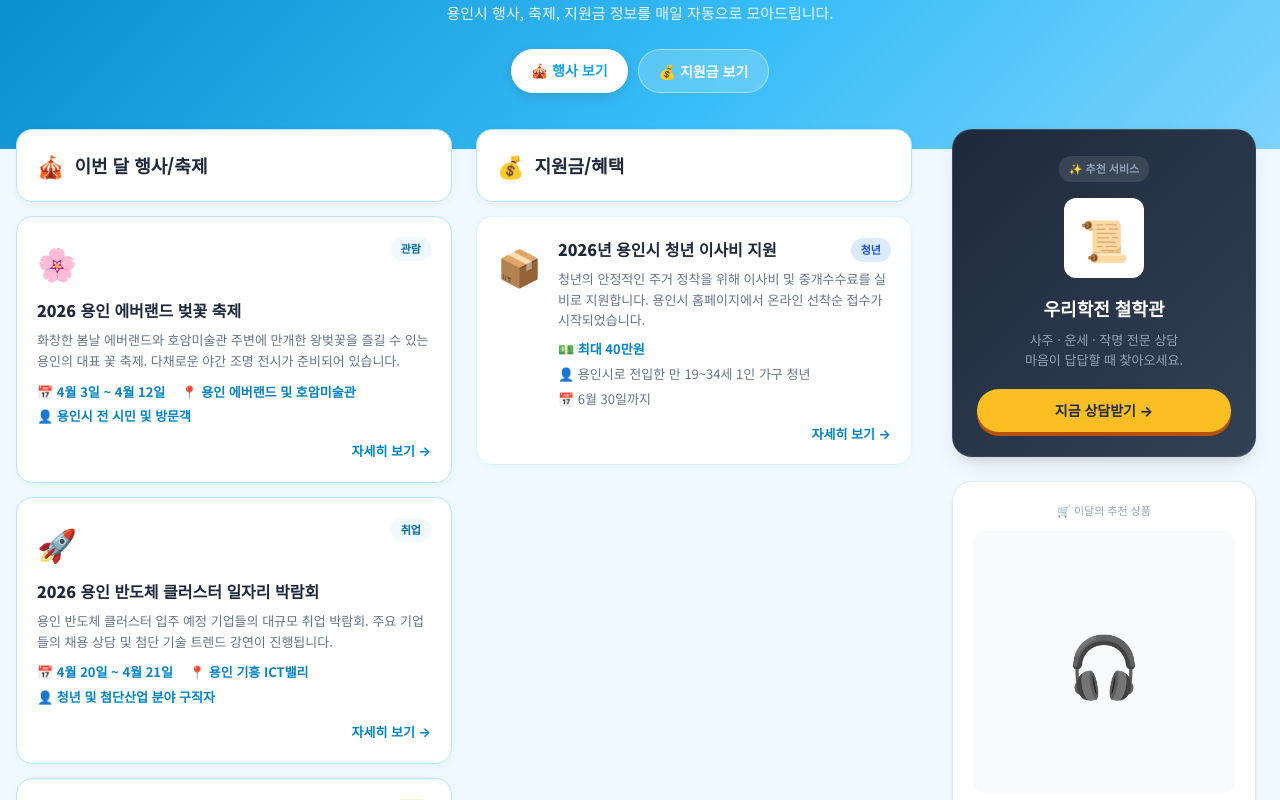
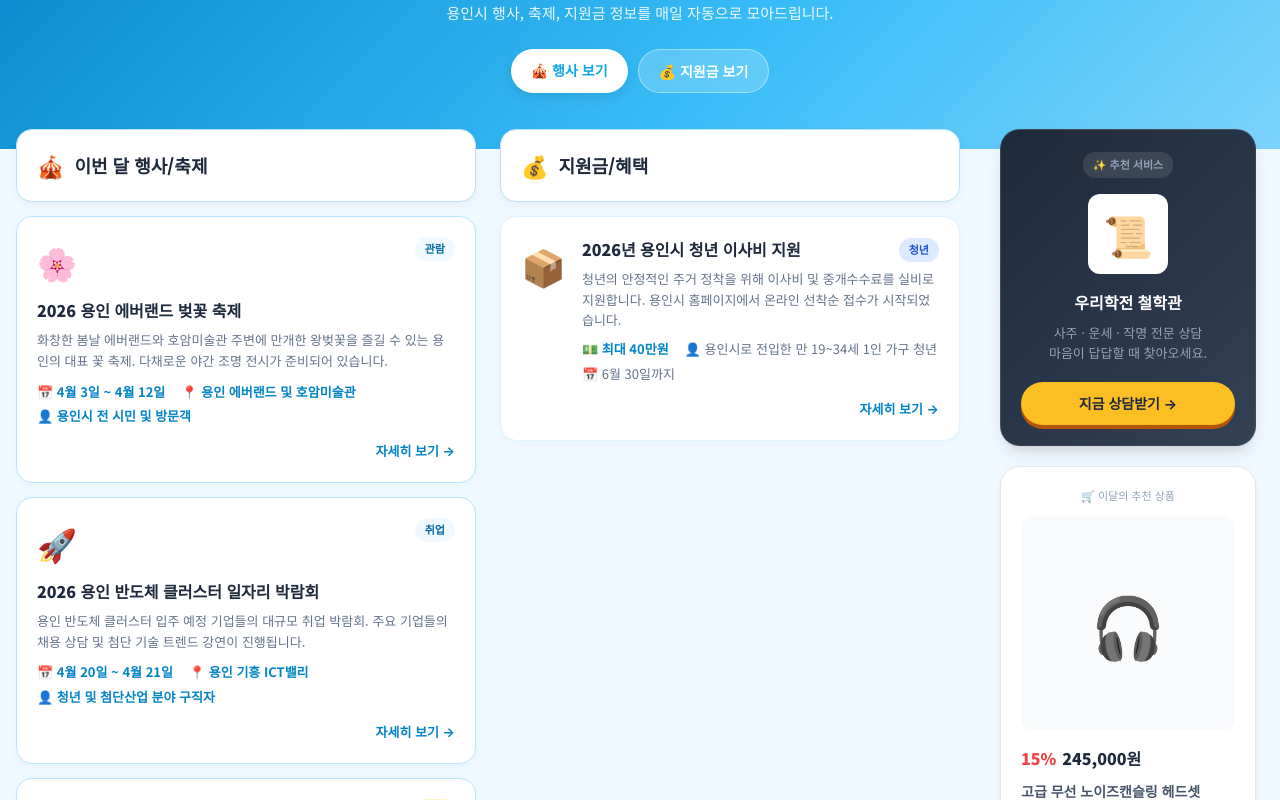
Before and after one commit to bopdoryainolza2026-afk/my-local-info, a Next.js app: page / in a window 1280 px wide. Shown: the part 260-1060 px from the top of the page. Built offline with nearby package versions, Linux system fonts and the light colour scheme; no server answers.

Commit message:
style: reduce sidebar width by 15%

```diff
--- a/src/components/RightSidebar.tsx
+++ b/src/components/RightSidebar.tsx
@@ -10,10 +10,10 @@ export default function RightSidebar() {
   return (
     <aside style={{
       width: "100%",
-      maxWidth: "320px",
+      maxWidth: "272px", // 320px에서 15% 축소
       display: "flex",
       flexDirection: "column",
-      gap: "24px",
+      gap: "20px",
       padding: "0 8px",
     }}>
 
@@ -21,7 +21,7 @@ export default function RightSidebar() {
       <div style={{
         background: "linear-gradient(135deg, #1e293b 0%, #334155 100%)",
         borderRadius: "20px",
-        padding: "24px",
+        padding: "20px", // 24px에서 축소
         color: "white",
         boxShadow: "0 10px 25px -5px rgba(0, 0, 0, 0.1), 0 8px 10px -6px rgba(0, 0, 0, 0.1)",
         textAlign: "center",
@@ -54,7 +54,7 @@ export default function RightSidebar() {
           📜
         </div>
 
-        <h4 style={{ fontSize: "18px", fontWeight: 800, marginBottom: "8px" }}>
+        <h4 style={{ fontSize: "16px", fontWeight: 800, marginBottom: "8px" }}>
           우리학전 철학관
         </h4>
         <p style={{ fontSize: "13px", color: "#94a3b8", marginBottom: "20px", lineHeight: 1.5 }}>
@@ -106,13 +106,13 @@ export default function RightSidebar() {
         <div style={{ marginBottom: "8px" }}>
           <span style={{
             color: "#ef4444",
-            fontSize: "18px",
+            fontSize: "16px",
             fontWeight: 800,
             marginRight: "6px"
           }}>
             15%
           </span>
-          <span style={{ fontSize: "18px", fontWeight: 800 }}>
+          <span style={{ fontSize: "16px", fontWeight: 800 }}>
             245,000원
           </span>
         </div>
```
